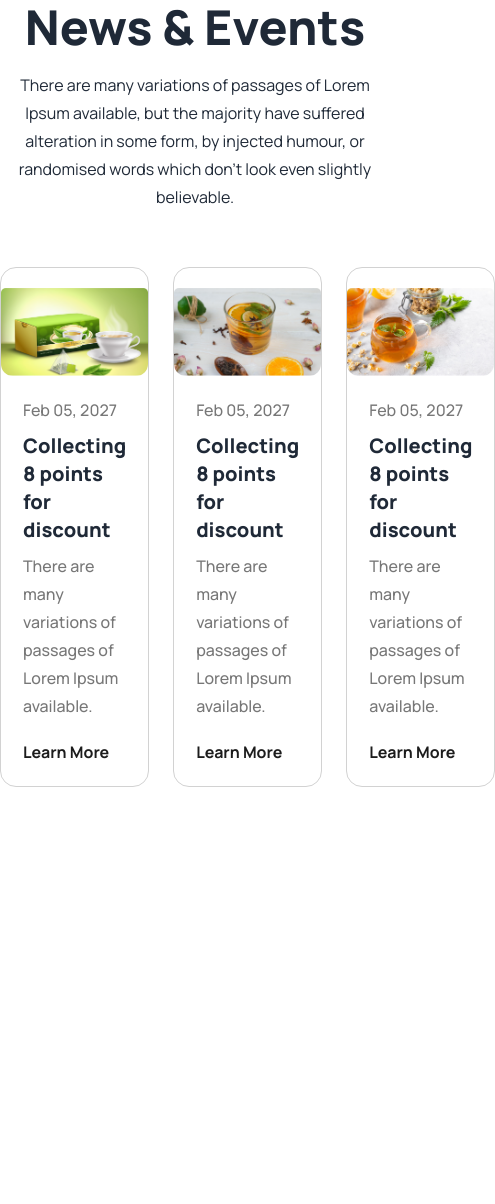
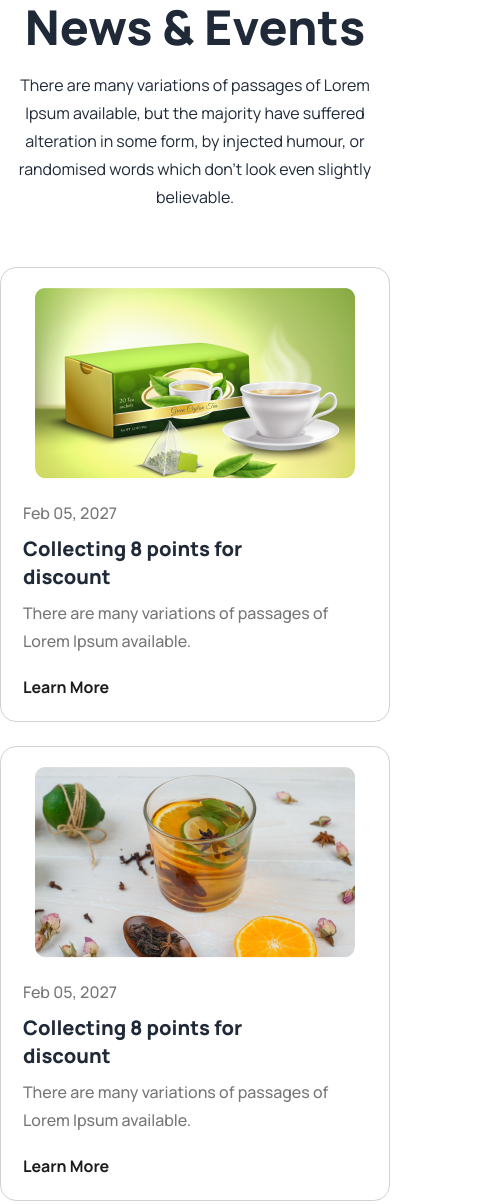
Before and after one commit to Khadija12319/Zen-Tea_Project, a plain HTML site: page index.html in a window 390 px wide. Shown: the part 5988-7192 px from the top of the page, 495 px wide, since content can reach past the window. Before the commit the page ends 6775 px from the top, so only its background shows below. Drawn offline with nearby package versions, Linux system fonts and the light colour scheme.

Commit message:
news and event section responsive done

```diff
--- a/index.html
+++ b/index.html
@@ -185,8 +185,8 @@
             <p class="lg:max-w-3xl mx-auto mb-14 leading-7 text-center">There are many variations of passages of Lorem Ipsum available, but the majority have suffered alteration in some form, by injected humour, or randomised words which don't look even slightly believable. </p>
           </div>
 
-          <div class="flex gap-6">
-          <div class="card w-[364px] bg-base-100 border-[1px] border-[#D2D2D2]">
+          <div class="grid lg:grid-cols-3 grid-cols-1 lg:gap-6 gap-6 container m-auto">
+          <div class="card md:w-[364px] bg-base-100 border-[1px] border-[#D2D2D2] m-auto">
             <figure class="">
               <img src="images/news-1.png" alt="Shoes" class="rounded-xl pt-[20px]" />
             </figure>
@@ -200,7 +200,7 @@
             </div>
           </div>
 
-          <div class="card w-[364px] bg-base-100 border-[1px] border-[#D2D2D2]">
+          <div class="card md:w-[364px] bg-base-100 border-[1px] border-[#D2D2D2] m-auto">
             <figure class="">
               <img src="images/news-2.png" alt="Shoes" class="rounded-xl pt-[20px]" />
             </figure>
@@ -214,7 +214,7 @@
             </div>
           </div>
 
-          <div class="card w-[364px] bg-base-100 border-[1px] border-[#D2D2D2]">
+          <div class="card md:w-[364px] bg-base-100 border-[1px] border-[#D2D2D2] m-auto">
             <figure class="">
               <img src="images/news-3.png" alt="Shoes" class="rounded-xl pt-[20px]" />
             </figure>
```
